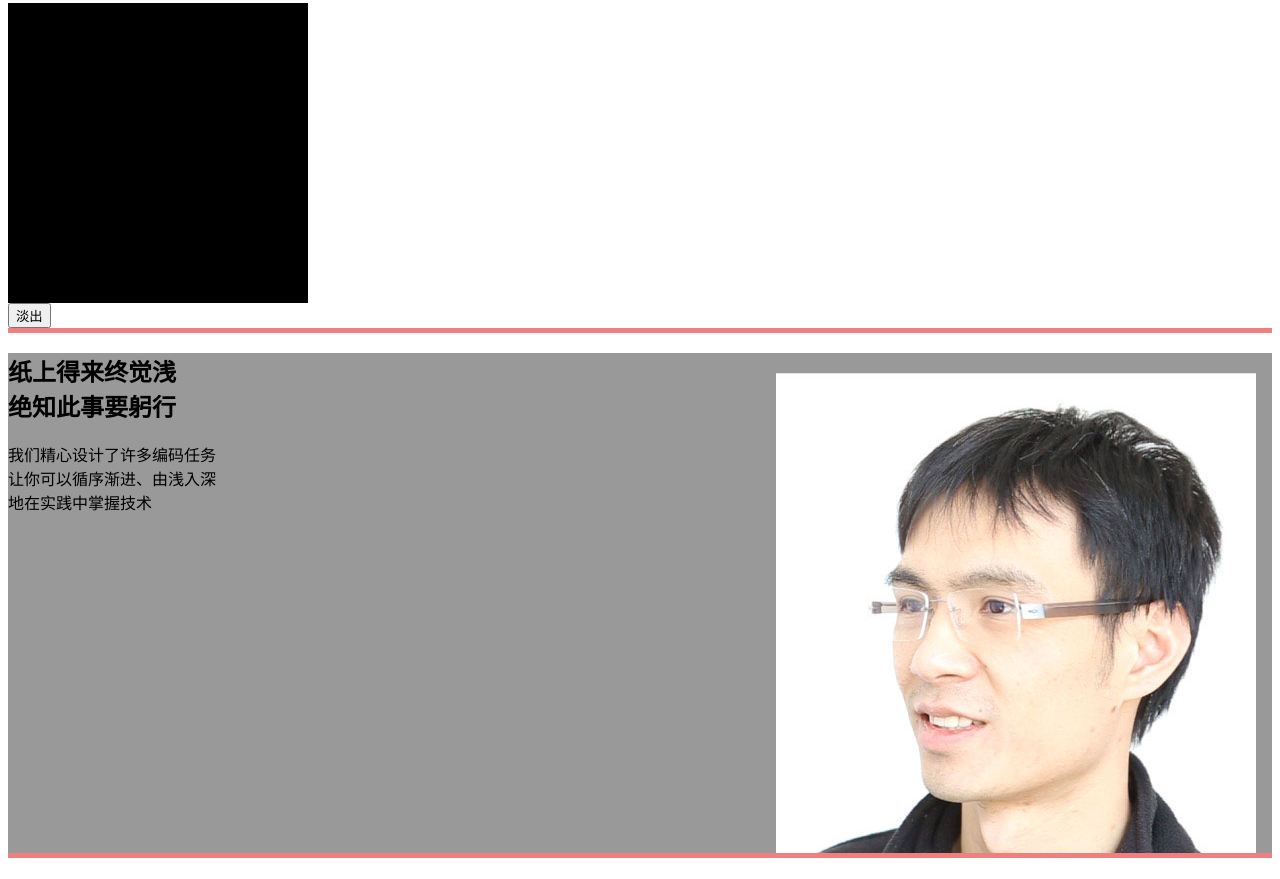
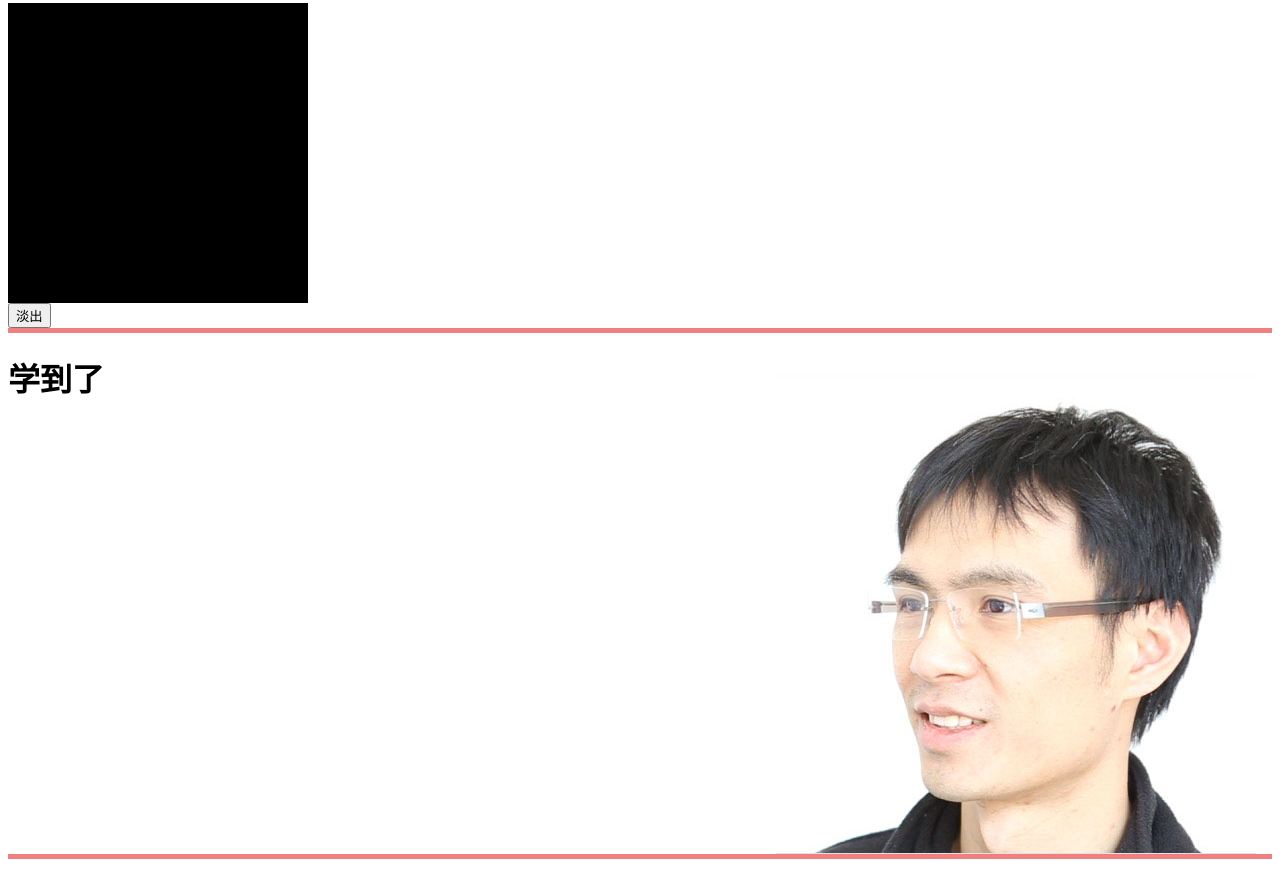
Before and after one commit to duanlv26/ief.baidu, a plain HTML site: page 12/index.html in a window 1280 px wide. Shown: the part 567-1446 px from the top of the page. Drawn offline with Linux system fonts and the light colour scheme.

Commit message:
Update index.html

```diff
--- a/12/index.html
+++ b/12/index.html
@@ -30,7 +30,7 @@
         .erik {
             width: 100%;
             height: 500px;
-            background: #999;
+            background: #fff;
             font-family: Microsoft YaHei;
             position: relative;
         }
@@ -100,8 +100,7 @@
 
     <div class="line erik">
         <div>
-            <h2>纸上得来终觉浅<br>绝知此事要躬行</h2>
-            <p>我们精心设计了许多编码任务<br>让你可以循序渐进、由浅入深<br>地在实践中掌握技术</p>
+            <h1>学到了</h1>
             <div id="erikface"></div>
         </div>
     </div>
@@ -131,9 +130,14 @@
         var company = document.getElementById('company');
         var companySelect = document.getElementById('company-select');
 
-        if(school.checked){
+        var school = document.getElementById('school');
+        var company = document.getElementById('company');
+        school.onchange = function () {
             schoolSelect.style.display = 'block';
-        }else if(company.checked){
+            companySelect.style.display = 'none';
+        }
+        company.onchange = function () {
+            schoolSelect.style.display = 'none';
             companySelect.style.display = 'block';
         }
 
@@ -186,21 +190,16 @@
 
     (function(){
         var face = document.getElementById('erikface');
-        var bg = document.getElementById('erikface').style.backgroundPositionY;
-        var y = 0;
-        // var st = setInterval(function(){
-        //     if( -5 >= y <= 0){
-        //         y -= 1;
-        //     }else{
-        //         y += 1;
-        //     }
-
-
-
-        //     console.log(y);
-        // },1000)
-
-
+        var bg = document.getElementById('erikface');
+        var posY=-1;
+        var direction=1;
+        var st = setInterval(function(){
+            posY -= 480 * direction;
+            if (posY < -7680 || posY > -2) {
+                direction *= -1;
+            }
+            bg.style.backgroundPositionY = posY + 'px';
+        }, 150)
 
     })();
 </script>
```
